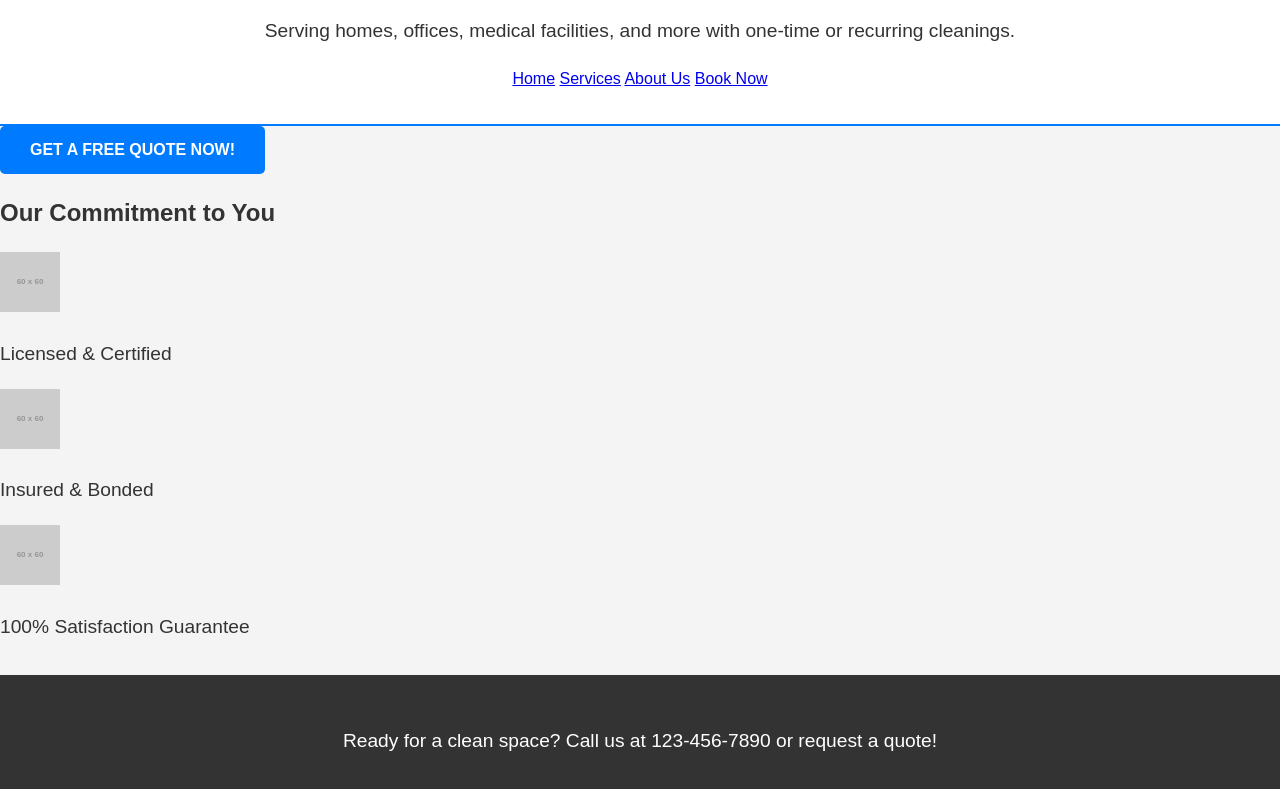
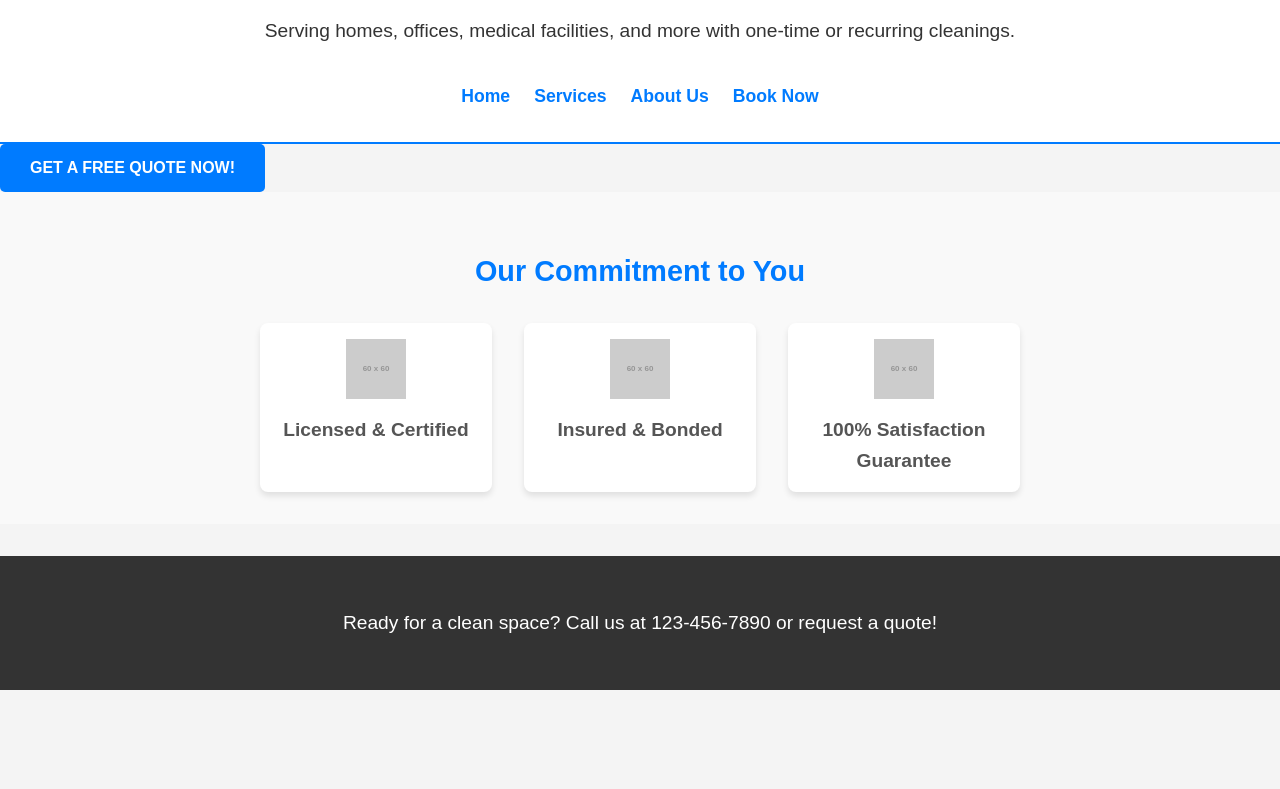
Before and after one commit to northwest0023/duchesscleaningco-draft-2, a plain HTML site: page index.html in a window 1280 px wide. Shown: the part 99-888 px from the top of the page. After the commit the page ends 800 px from the top, so only its background shows below. Drawn offline with Linux system fonts and the light colour scheme; placeholder pictures from the web are drawn by us.

Commit message:
Update style.css

```diff
--- a/css/style.css
+++ b/css/style.css
@@ -43,3 +43,93 @@ footer {
     color: #ffffff;
     margin-top: 2em;
 }
+
+nav {
+    display: flex;
+    justify-content: center;
+    gap: 1.5em;
+    padding-top: 1em;
+}
+
+nav a {
+    text-decoration: none;
+    color: #007bff;
+    font-weight: bold;
+    font-size: 1.1em;
+    transition: color 0.3s ease;
+}
+
+nav a:hover {
+    color: #0056b3;
+}
+
+.trust-signals {
+    text-align: center;
+    padding: 2em 1em;
+    background-color: #f9f9f9;
+}
+
+.trust-signals h2 {
+    color: #007bff;
+    font-size: 1.8em;
+    margin-bottom: 1em;
+}
+
+.signals-container {
+    display: flex;
+    justify-content: center;
+    gap: 2em;
+    flex-wrap: wrap;
+}
+
+.signal {
+    flex-basis: 200px;
+    padding: 1em;
+    background: #ffffff;
+    border-radius: 8px;
+    box-shadow: 0 4px 6px rgba(0, 0, 0, 0.1);
+}
+
+.signal img {
+    width: 60px;
+    height: 60px;
+    display: block;
+    margin: 0 auto 1em;
+}
+
+.signal p {
+    margin: 0;
+    font-weight: bold;
+    color: #555;
+}
+
+.form-container {
+    max-width: 600px;
+    margin: 2em auto;
+    padding: 2em;
+    background: #ffffff;
+    border-radius: 8px;
+    box-shadow: 0 0 10px rgba(0, 0, 0, 0.1);
+}
+.form-group {
+    margin-bottom: 1em;
+}
+label {
+    display: block;
+    margin-bottom: 0.5em;
+    font-weight: bold;
+}
+input, select, textarea {
+    width: 100%;
+    padding: 10px;
+    box-sizing: border-box;
+    border: 1px solid #ccc;
+    border-radius: 4px;
+}
+.confirmation {
+    text-align: center;
+    padding: 2em;
+    color: #ffffff;
+    background-color: #28a745;
+    border-radius: 8px;
+}
```
